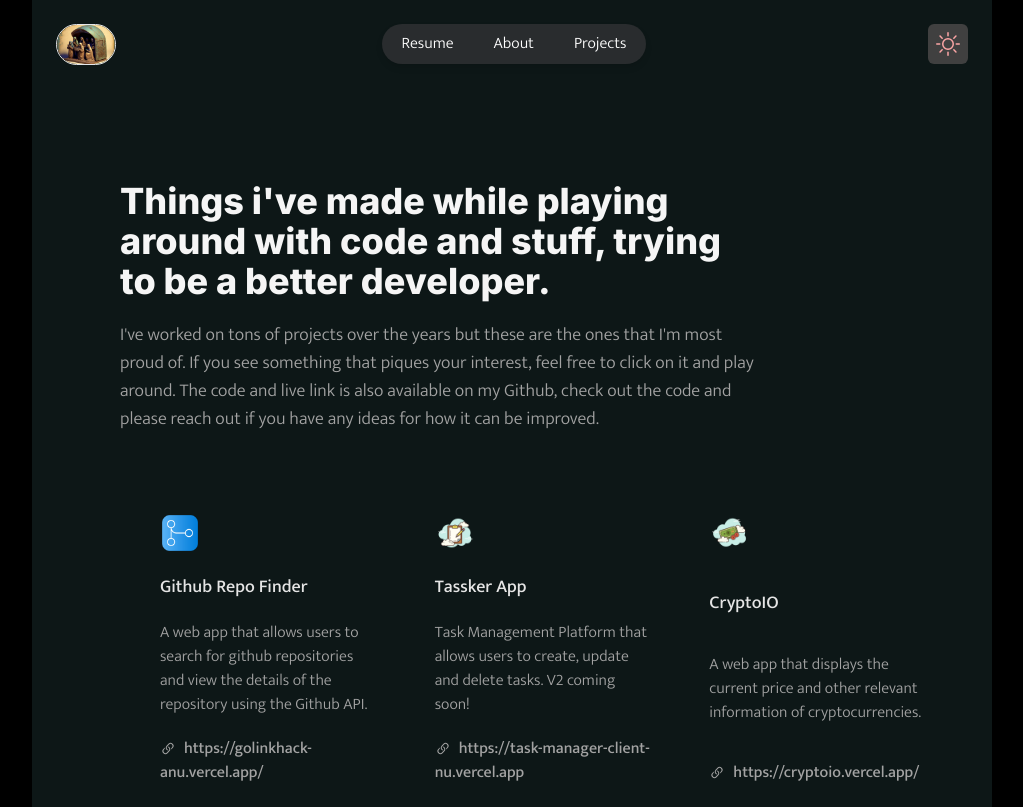
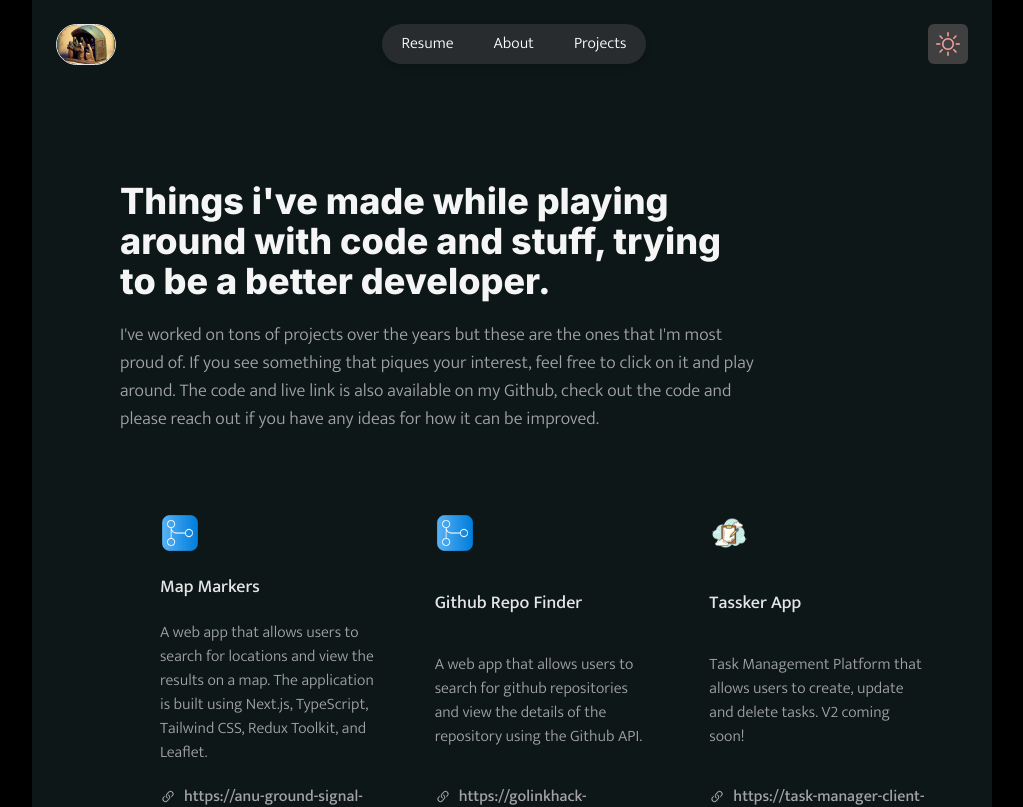
Before and after one commit to Aoyetibo557/minimal-portfolio, a Next.js app: page /projects in a window 1280 px wide. Shown: the top 807 px of the page, without its empty margins (128-1151 px from the left). Built offline with nearby package versions, Linux system fonts and the light colour scheme; a web font is replaced by a local one.

Commit message:
update to work.ts and project.ts

```diff
--- a/const/project.ts
+++ b/const/project.ts
@@ -8,6 +8,15 @@
 }
 
 export const projects: Project[] = [
+  {
+    title: "Map Markers",
+    description:
+      "A web app that allows users to search for locations and view the results on a map. The application is built using Next.js, TypeScript, Tailwind CSS, Redux Toolkit, and Leaflet. ",
+    image: "/static/images/git.png",
+    link: "https://anu-ground-signal-test.vercel.app/",
+    github: "https://github.com/Aoyetibo557/Map-Markers",
+    tech: ["NextJs", "TypeScript", "TailwindCSS", "Leaflet"],
+  },
   {
     title: "Github Repo Finder",
     description:
--- a/const/work.ts
+++ b/const/work.ts
@@ -11,14 +11,14 @@
   {
     name: "GoLinks",
     worktitle: "Frontend Developer",
-    date: "June 2022 - Present",
+    date: "June 2023 - Sept 2023",
     image: "/static/images/golinksLogo.jpg",
     href: "https://golinks.io/",
   },
   {
     name: "CertiK",
     worktitle: "Full Stack Developer Associate",
-    date: "Nov 2021 - Feb 2022",
+    date: "Nov 2022 - Feb 2023",
     image: "/static/images/certik.jpg",
     href: "https://www.certik.com/",
   },
```
